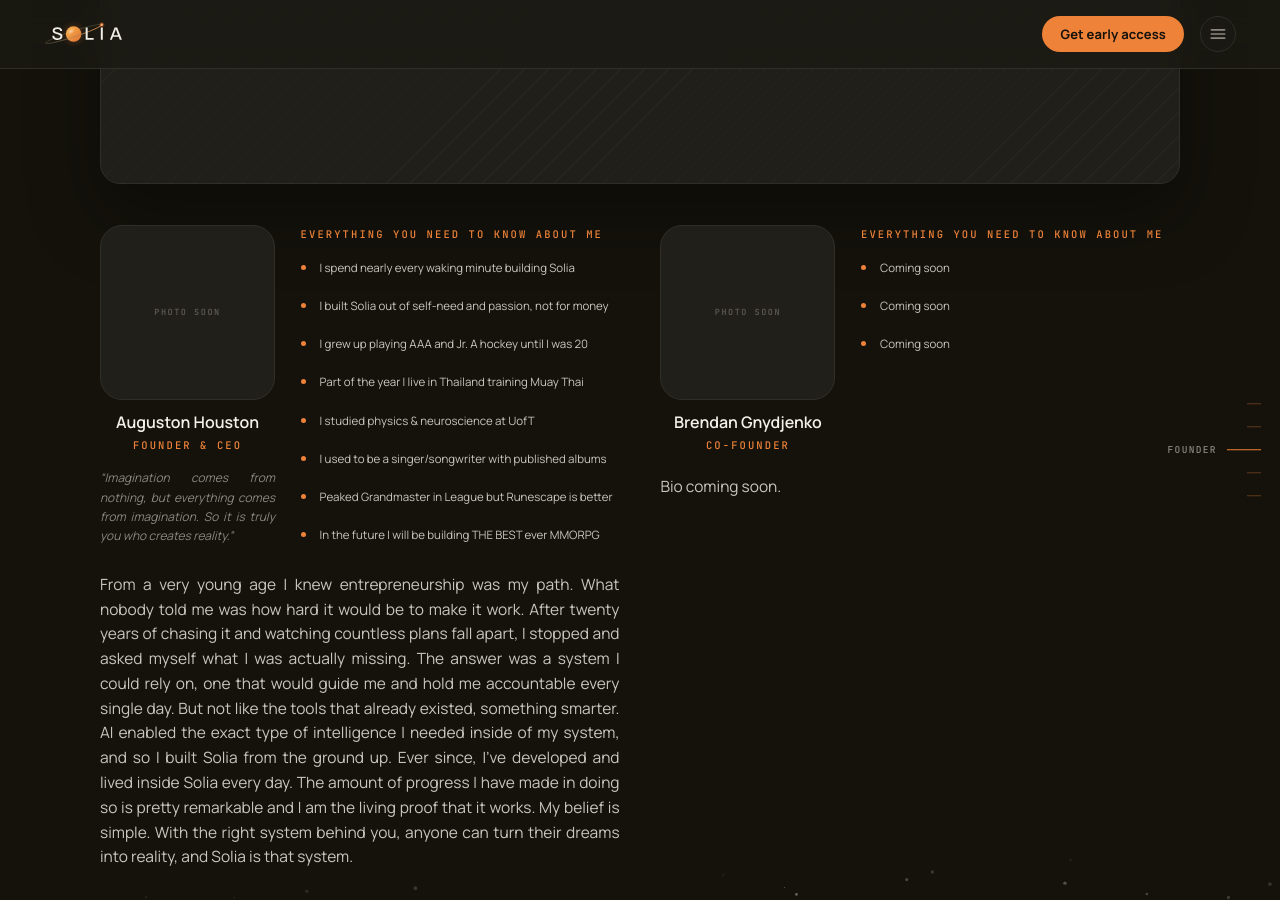
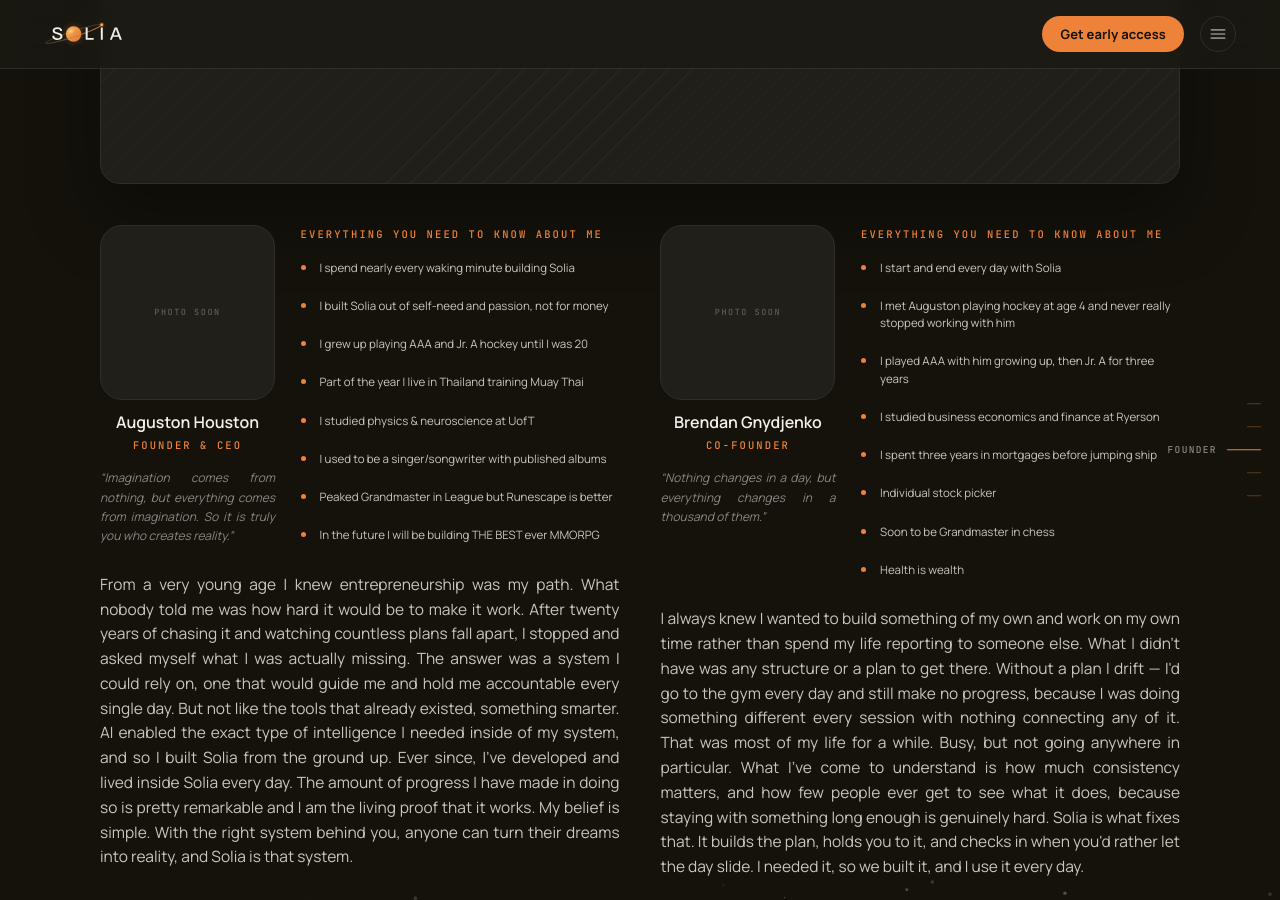
Before and after one commit to Solia-SaaS/Solia-Site, a Jekyll site: the page built from index.html, in a window 1280 px wide and 900 px high, scrolled down 4525 px. Built offline with Jekyll 4.4.1, drawn with Linux system fonts in a browser that asks for light colours.

Commit message:
Fill in Brendan's founder card: bullets, quote, and bio
Replaces the "Coming soon" placeholders on the second founder card
with the real content, and adds the founder-quote element that the
card was missing. Matches the structure and HTML encoding already
used on Auguston's card.

Co-Authored-By: Claude Opus 5 <noreply@anthropic.com>

```diff
--- a/index.html
+++ b/index.html
@@ -494,16 +494,32 @@ description: Solia is a Life Operating System designed to align your actions wit
           <div class="founder-facts">
             <p class="facts-title">Everything you need to know about me</p>
             <ul class="ticks">
-              <li><span class="tick-dot" aria-hidden="true"></span><span>Coming soon</span></li>
-              <li><span class="tick-dot" aria-hidden="true"></span><span>Coming soon</span></li>
-              <li><span class="tick-dot" aria-hidden="true"></span><span>Coming soon</span></li>
+              <li><span class="tick-dot" aria-hidden="true"></span><span>I start and end every day with Solia</span></li>
+              <li><span class="tick-dot" aria-hidden="true"></span><span>I met Auguston playing hockey at age 4 and never really stopped working with him</span></li>
+              <li><span class="tick-dot" aria-hidden="true"></span><span>I played AAA with him growing up, then Jr. A for three years</span></li>
+              <li><span class="tick-dot" aria-hidden="true"></span><span>I studied business economics and finance at Ryerson</span></li>
+              <li><span class="tick-dot" aria-hidden="true"></span><span>I spent three years in mortgages before jumping ship</span></li>
+              <li><span class="tick-dot" aria-hidden="true"></span><span>Individual stock picker</span></li>
+              <li><span class="tick-dot" aria-hidden="true"></span><span>Soon to be Grandmaster in chess</span></li>
+              <li><span class="tick-dot" aria-hidden="true"></span><span>Health is wealth</span></li>
             </ul>
           </div>
           <figcaption class="founder-caption">
             <p class="founder-name">Brendan Gnydjenko</p>
             <p class="founder-role">Co-Founder</p>
+            <p class="founder-quote">&ldquo;Nothing changes in a day, but everything changes in a
+               thousand of them.&rdquo;</p>
           </figcaption>
-          <p class="founder-bio">Bio coming soon.</p>
+          <p class="founder-bio">I always knew I wanted to build something of my own and work on my
+             own time rather than spend my life reporting to someone else. What I didn&#39;t have was
+             any structure or a plan to get there. Without a plan I drift &mdash; I&#39;d go to the gym
+             every day and still make no progress, because I was doing something different every
+             session with nothing connecting any of it. That was most of my life for a while. Busy,
+             but not going anywhere in particular. What I&#39;ve come to understand is how much
+             consistency matters, and how few people ever get to see what it does, because staying
+             with something long enough is genuinely hard. Solia is what fixes that. It builds the
+             plan, holds you to it, and checks in when you&#39;d rather let the day slide. I needed it,
+             so we built it, and I use it every day.</p>
         </figure>
       </div>
     </div>
```
